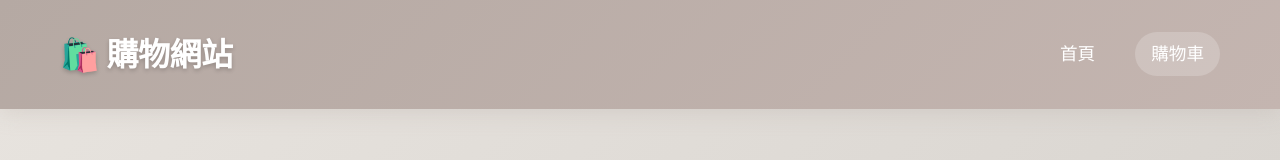
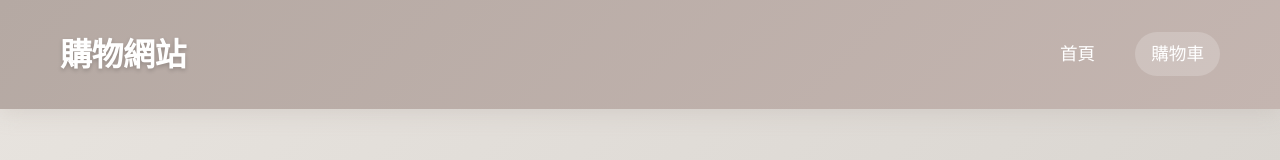
Before and after one commit to EmmaLuuu/fake-website-google-tag, a React (Vite) app: page / in a window 1280 px wide. Shown: the top 160 px of the page. Built offline with nearby package versions, Linux system fonts and the light colour scheme.

Commit message:
更新商品圖片（行動電源和 USB-C 傳輸線）並重新建置

```diff
--- a/src/App.jsx
+++ b/src/App.jsx
@@ -48,7 +48,7 @@ function App() {
         <header className="header">
           <div className="container">
             <Link to="/" className="logo">
-              <h1>🛍️ 購物網站</h1>
+              <h1>購物網站</h1>
             </Link>
             <nav>
               <Link to="/" className="nav-link">首頁</Link>
--- a/src/data/products.js
+++ b/src/data/products.js
@@ -32,21 +32,21 @@ export const products = [
     name: '機械鍵盤',
     description: '青軸機械軸，RGB 背光，耐用設計',
     price: 3290,
-    image: 'https://images.unsplash.com/photo-1587829741302-dc52908de669?w=500&h=500&fit=crop'
+    image: 'https://images.unsplash.com/photo-1541140532154-b024d705b90a?w=500&h=500&fit=crop'
   },
   {
     id: 6,
     name: '行動電源',
     description: '20000mAh 大容量，快速充電，雙 USB 輸出',
     price: 1290,
-    image: 'https://images.unsplash.com/photo-1609091839311-d5365f9ff1c8?w=500&h=500&fit=crop'
+    image: 'https://shoplineimg.com/5ed4ab3752b4c0004fc06984/65efa91fefbaed0023a34152/800x.jpg?'
   },
   {
     id: 7,
     name: 'USB-C 傳輸線',
     description: '快速充電，數據傳輸，耐用編織線材',
     price: 390,
-    image: 'https://images.unsplash.com/photo-1587825147138-346237046d1a?w=500&h=500&fit=crop'
+    image: 'https://i2.momoshop.com.tw/1703667741/goodsimg/0012/262/830/12262830_R.webp'
   },
   {
     id: 8,
```
Also changed, not shown: public/images/README.md (added), 4 other files (tests, documents, lock files or other folders).
